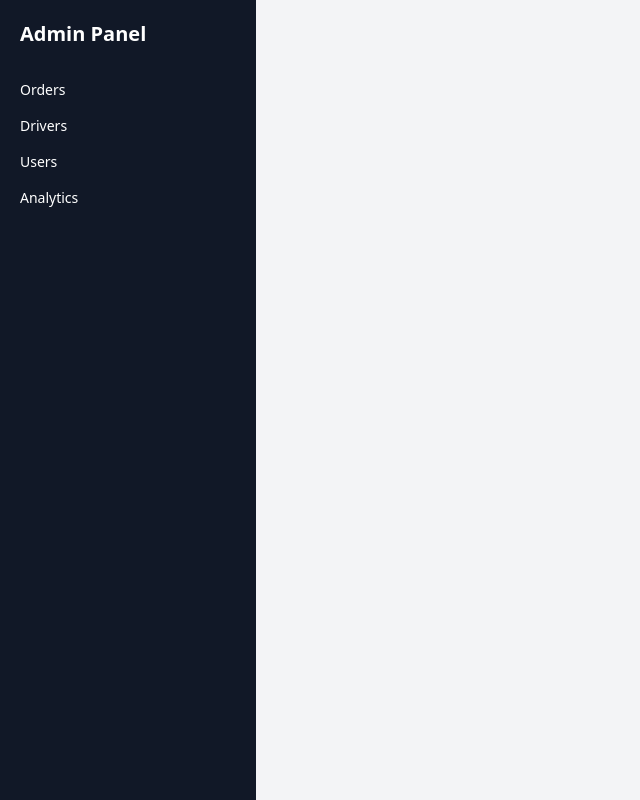
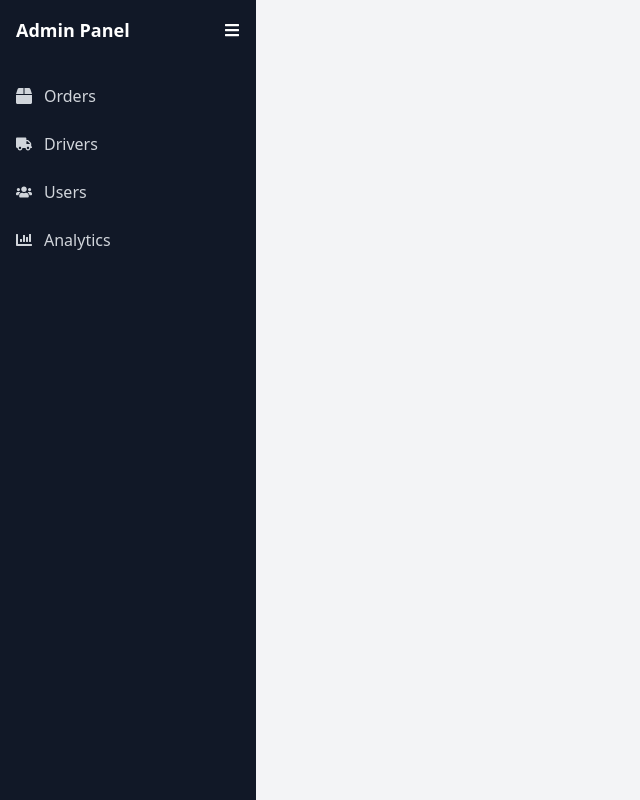
Before and after one commit to Sammi-Drums/CustomerDeliveryAgency, a React (Vite) app: page /admin in a window 1280 px wide. Shown: the whole page, without its empty margins (0-640 px from the left). Built offline with nearby package versions, Linux system fonts and the light colour scheme; sample sign-in values are in the browser's storage.

Commit message:
Added the driver's interface

```diff
--- a/package.json
+++ b/package.json
@@ -12,6 +12,7 @@
   "dependencies": {
     "react": "^19.2.0",
     "react-dom": "^19.2.0",
+    "react-icons": "^5.5.0",
     "react-router-dom": "^7.11.0"
   },
   "devDependencies": {
--- a/src/App.jsx
+++ b/src/App.jsx
@@ -57,7 +57,7 @@ import DriverHistory from "./pages/driver/DriverHistory";
 
 import Login from "./pages/auth/Login";
 import Register from "./pages/auth/Register";
-
+import ProtectedRoute from "./routes/ProtectedRoute";
 
 import AdminOrders from "./pages/admin/AdminOrders";
 import AdminDrivers from "./pages/admin/AdminDrivers";
@@ -78,20 +78,41 @@ function App() {
       </Route>
 
       {/* ADMIN ROUTES */}
-      <Route path="/admin" element={<AdminLayout />}>
+      <Route
+        path="/admin"
+        element={
+          <ProtectedRoute allowedRoles={["admin"]}>
+            <AdminLayout />
+          </ProtectedRoute>
+        }
+      >
         <Route path="orders" element={<AdminOrders />} />
         <Route path="drivers" element={<AdminDrivers />} />
         <Route path="users" element={<AdminUsers />} />
         <Route path="analytics" element={<AdminAnalytics />} />
       </Route>
       {/* VENDOR ROUTES */}
-      <Route path="/vendor" element={<VendorLayout />}>
+      <Route
+        path="/vendor"
+        element={
+          <ProtectedRoute allowedRoles={["vendor"]}>
+            <VendorLayout />
+          </ProtectedRoute>
+        }
+      >
         <Route path="dashboard" element={<VendorDashboard />} />
         <Route path="create-order" element={<VendorCreateOrder />} />
         <Route path="orders" element={<VendorOrders />} />
       </Route>
       {/* DRIVER ROUTES */}
-      <Route path="/driver" element={<DriverLayout />}>
+      <Route
+        path="/driver"
+        element={
+          <ProtectedRoute allowedRoles={["driver"]}>
+            <DriverLayout />
+          </ProtectedRoute>
+        }
+      >
         <Route path="orders" element={<DriverOrders />} />
         <Route path="history" element={<DriverHistory />} />
       </Route>
--- /dev/null
+++ b/src/context/OrderContext.jsx
@@ -0,0 +1,46 @@
+import { createContext, useContext, useState } from "react";
+
+const OrderContext = createContext();
+
+export function OrderProvider({ children }) {
+    const [orders, setOrders] = useState([
+        {
+            id: "ORD001",
+            vendorId: "V001",
+            driverId: null,
+            customerName: "Samuel",
+            pickup: "Upstation",
+            dropoff: "Hospital Roundabout",
+            price: 500,
+            status: "created"
+        }
+    ]);
+
+    // Update order status
+    const updateStatus = (id, status) => {
+        setOrders(prev =>
+            prev.map(order =>
+                order.id === id ? { ...order, status } : order
+            )
+        );
+    };
+
+    // Assign driver
+    const assignDriver = (id, driverId) => {
+        setOrders(prev =>
+            prev.map(order =>
+                order.id === id
+                    ? { ...order, driverId, status: "assigned" }
+                    : order
+            )
+        );
+    };
+
+    return (
+        <OrderContext.Provider value={{ orders, updateStatus, assignDriver }}>
+            {children}
+        </OrderContext.Provider>
+    );
+}
+
+export const useOrders = () => useContext(OrderContext);
--- a/src/data/mockOrders.js
+++ b/src/data/mockOrders.js
@@ -22,4 +22,16 @@ const mockOrders = [
     },
 ];
 
+export const orders = [
+  {
+    id: "ORD001",
+    customer: "John Doe",
+    vendor: "Fresh Market",
+    pickupLocation: "Off Station",
+    deliveryLocation: "Hospital Roundabout",
+    status: "CONFIRMED_BY_VENDOR",
+    assignedDriver: null,
+  }
+];
+
 export default mockOrders;
--- a/src/layouts/AdminLayout.jsx
+++ b/src/layouts/AdminLayout.jsx
@@ -1,37 +1,67 @@
-import { Link, Outlet } from "react-router-dom";
+import { NavLink, Outlet } from "react-router-dom";
+import { useState } from "react";
+import {
+    FaBox,
+    FaUsers,
+    FaTruck,
+    FaChartBar,
+    FaBars
+} from "react-icons/fa";
 
 export default function AdminLayout() {
+    const [collapsed, setCollapsed] = useState(false);
+
+    const linkClass = ({ isActive }) =>
+        `flex items-center gap-3 px-4 py-2 rounded
+     transition
+     ${isActive ? "bg-blue-600 text-white" : "text-gray-300 hover:bg-gray-800"}`;
+
     return (
-        <div className="min-h-screen flex bg-gray-100">
+        <div className="min-h-screen flex">
 
             {/* Sidebar */}
-            <aside className="w-64 bg-gray-900 text-white p-5">
-                <h2 className="text-xl font-bold mb-8">Admin Panel</h2>
+            <aside
+                className={`bg-gray-900 text-white
+        ${collapsed ? "w-20" : "w-64"}
+        transition-all duration-300`}
+            >
 
-                <nav className="space-y-4 text-sm">
-                    <Link to="/admin/orders" className="block hover:text-blue-400">
-                        Orders
-                    </Link>
+                {/* Header */}
+                <div className="flex items-center justify-between p-4">
+                    {!collapsed && <h2 className="font-bold text-lg">Admin Panel</h2>}
+                    <button onClick={() => setCollapsed(!collapsed)}>
+                        <FaBars />
+                    </button>
+                </div>
 
-                    <Link to="/admin/drivers" className="block hover:text-blue-400">
-                        Drivers
-                    </Link>
+                {/* Nav */}
+                <nav className="space-y-2 mt-4">
+                    <NavLink to="/admin/orders" className={linkClass}>
+                        <FaBox />
+                        {!collapsed && "Orders"}
+                    </NavLink>
 
-                    <Link to="/admin/users" className="block hover:text-blue-400">
-                        Users
-                    </Link>
+                    <NavLink to="/admin/drivers" className={linkClass}>
+                        <FaTruck />
+                        {!collapsed && "Drivers"}
+                    </NavLink>
 
-                    <Link to="/admin/analytics" className="block hover:text-blue-400">
-                        Analytics
-                    </Link>
+                    <NavLink to="/admin/users" className={linkClass}>
+                        <FaUsers />
+                        {!collapsed && "Users"}
+                    </NavLink>
+
+                    <NavLink to="/admin/analytics" className={linkClass}>
+                        <FaChartBar />
+                        {!collapsed && "Analytics"}
+                    </NavLink>
                 </nav>
             </aside>
 
             {/* Content */}
-            <main className="flex-1 p-6">
+            <main className="flex-1 bg-gray-100 p-6">
                 <Outlet />
             </main>
-
         </div>
     );
 }
--- a/src/pages/admin/AdminOrders.jsx
+++ b/src/pages/admin/AdminOrders.jsx
@@ -1,10 +1,26 @@
-import OrdersTable from "../../components/admin/OrdersTable";
+import { useOrders } from "../../context/OrderContext";
 
 export default function AdminOrders() {
+    const { orders, assignDriver } = useOrders();
+
     return (
-        <>
-            <h1 className="text-2xl font-bold mb-6">All Orders</h1>
-            <OrdersTable />
-        </>
+        <div>
+            <h2 className="text-xl font-bold mb-4">Admin Orders</h2>
+
+            {orders
+                .filter(o => o.status === "confirmed")
+                .map(order => (
+                    <div key={order.id} className="bg-white p-4 mb-3 rounded shadow">
+                        <p>{order.pickup} → {order.dropoff}</p>
+
+                        <button
+                            onClick={() => assignDriver(order.id, "D001")}
+                            className="bg-blue-600 text-white px-3 py-1 rounded"
+                        >
+                            Assign Driver
+                        </button>
+                    </div>
+                ))}
+        </div>
     );
 }
--- /dev/null
+++ b/src/pages/driver/DriverDashboard.jsx
@@ -0,0 +1,40 @@
+import { useOrders } from "../../context/OrderContext";
+import { useAuth } from "../../context/AuthContext";
+
+export default function DriverDashboard() {
+    const { orders, updateStatus } = useOrders();
+    const { user } = useAuth();
+
+    return (
+        <div>
+            <h2 className="text-xl font-bold mb-4">My Deliveries</h2>
+
+            {orders
+                .filter(o => o.driverId === user.id)
+                .map(order => (
+                    <div key={order.id} className="bg-white p-4 mb-3 rounded shadow">
+                        <p>{order.pickup} → {order.dropoff}</p>
+                        <p>Status: {order.status}</p>
+
+                        {order.status === "assigned" && (
+                            <button
+                                onClick={() => updateStatus(order.id, "picked")}
+                                className="bg-yellow-500 text-white px-3 py-1 rounded"
+                            >
+                                Picked Up
+                            </button>
+                        )}
+
+                        {order.status === "picked" && (
+                            <button
+                                onClick={() => updateStatus(order.id, "delivered")}
+                                className="bg-green-600 text-white px-3 py-1 rounded"
+                            >
+                                Delivered
+                            </button>
+                        )}
+                    </div>
+                ))}
+        </div>
+    );
+}
--- a/src/pages/vendor/VendorOrders.jsx
+++ b/src/pages/vendor/VendorOrders.jsx
@@ -1,10 +1,9 @@
-import VendorOrdersTable from "../../components/vendor/VendorOrdersTable";
-
-export default function VendorOrders() {
-    return (
-        <div>
-            <h1 className="text-2xl font-bold mb-6">My Orders</h1>
-            <VendorOrdersTable />
-        </div>
-    );
-}
+const requestDriver = (orderId) => {
+  setOrders(prev =>
+    prev.map(order =>
+      order.id === orderId
+        ? { ...order, status: "AWAITING_DRIVER" }
+        : order
+    )
+  );
+};
--- /dev/null
+++ b/src/routes/ProtectedRoute.jsx
@@ -0,0 +1,19 @@
+import { Navigate } from "react-router-dom";
+import { useAuth } from "../context/AuthContext";
+
+export default function ProtectedRoute({ allowedRoles, children }) {
+    const { user } = useAuth();
+
+    // Not logged in
+    if (!user) {
+        return <Navigate to="/login" replace />;
+    }
+
+    // Logged in but wrong role
+    if (!allowedRoles.includes(user.role)) {
+        return <Navigate to="/" replace />;
+    }
+
+    // Allowed
+    return children;
+}
```
Also changed, not shown: 1 other file (tests, documents, lock files or other folders).
